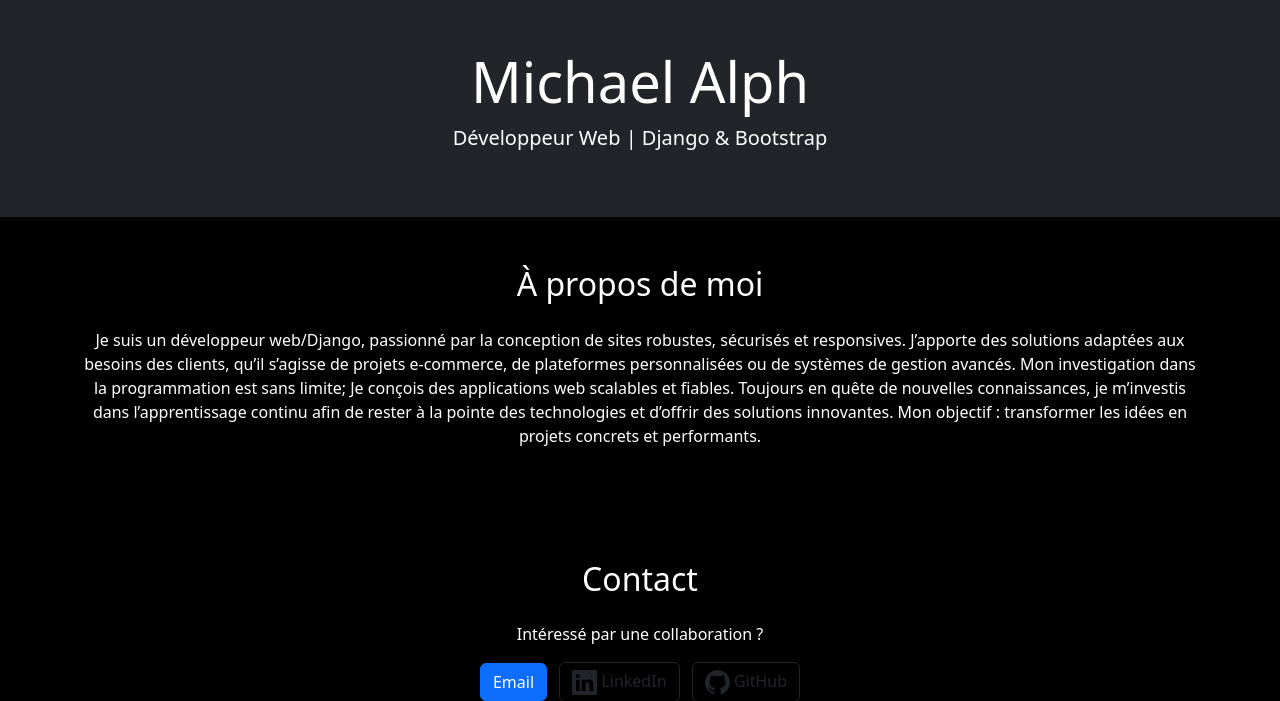
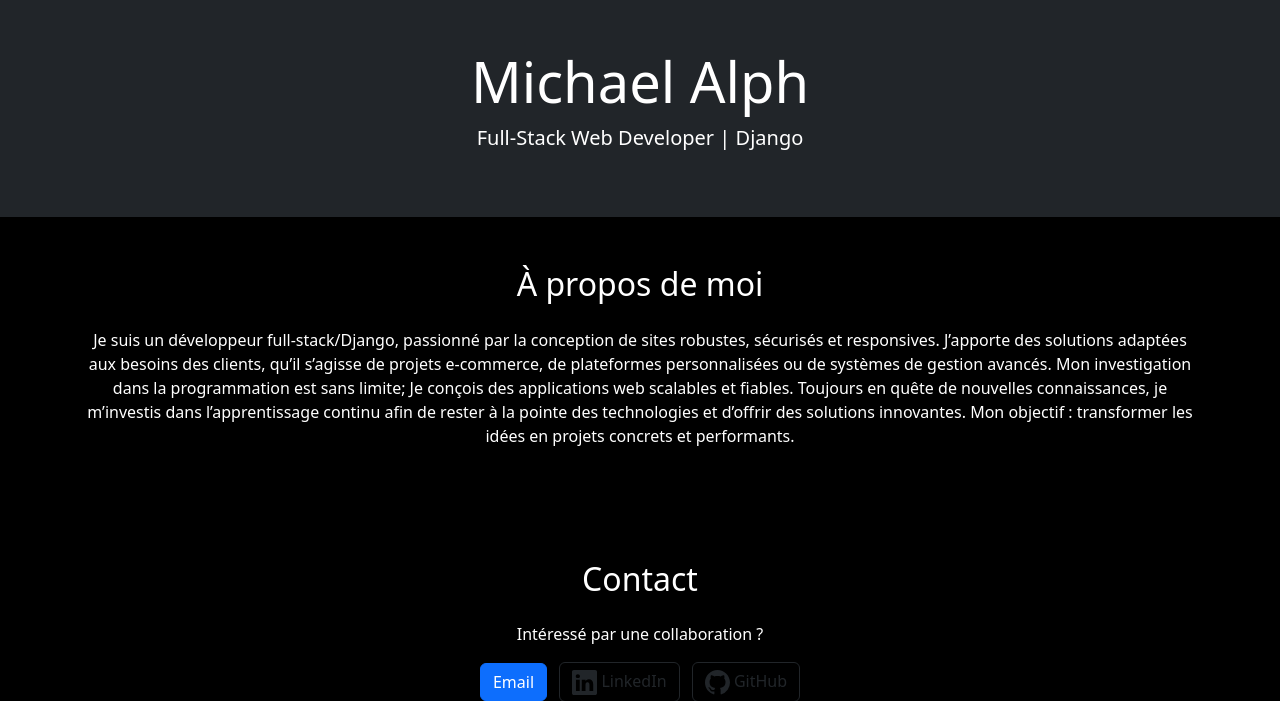
Before and after one commit to Michael-Alph/Portfolio, a Django app: page / in a window 1280 px wide. Shown: the top 701 px of the page. Run offline with Django 5.2, Linux system fonts and the light colour scheme.

Commit message:
replace by : (Full-Stack Web Developer | Django)

```diff
--- a/templates/profile/index.html
+++ b/templates/profile/index.html
@@ -12,7 +12,7 @@
     <header class="bg-dark text-white text-center py-5">
         <div class="container">
             <h1 class="display-4">Michael Alph</h1>
-            <p class="lead">Développeur Web | Django & Bootstrap</p>
+            <p class="lead"> Full-Stack Web Developer | Django </p>
         </div>
     </header>
 
@@ -21,7 +21,7 @@
             <h2 class="text-center mb-4">À propos de moi</h2>
             <div class="row">
                 <div class="col-md-20 w-100% mx-auto">
-                    <p class="text-center">Je suis un développeur web/Django, passionné par la conception de sites robustes, sécurisés et responsives. J’apporte des solutions adaptées aux besoins des clients, qu’il s’agisse de projets e-commerce, de plateformes personnalisées ou de systèmes de gestion avancés. Mon investigation dans la programmation est sans limite; Je conçois des applications web scalables et fiables.
+                    <p class="text-center">Je suis un développeur  full-stack/Django, passionné par la conception de sites robustes, sécurisés et responsives. J’apporte des solutions adaptées aux besoins des clients, qu’il s’agisse de projets e-commerce, de plateformes personnalisées ou de systèmes de gestion avancés. Mon investigation dans la programmation est sans limite; Je conçois des applications web scalables et fiables.
 
                     Toujours en quête de nouvelles connaissances, je m’investis dans l’apprentissage continu afin de rester à la pointe des technologies et d’offrir des solutions innovantes. Mon objectif : transformer les idées en projets concrets et performants.</p>
                 </div>
@@ -46,7 +46,7 @@
                 <i class="bi bi-linkedin"></i> LinkedIn
             </a>
 
-            <a href="https://github.com/Michal-Alph" class="btn btn-outline-dark">
+            <a href="https://github.com/Michael-Alph" class="btn btn-outline-dark">
                 <svg xmlns="http://www.w3.org/2000/svg" width="25" height="25" fill="currentColor" class="bi bi-github" viewBox="0 0 16 16">
                     <path d="M8 0C3.58 0 0 3.58 0 8c0 3.54 2.29 6.53 5.47 7.59.4.07.55-.17.55-.38 0-.19-.01-.82-.01-1.49-2.01.37-2.53-.49-2.69-.94-.09-.23-.48-.94-.82-1.13-.28-.15-.68-.52-.01-.53.63-.01 1.08.58 1.23.82.72 1.21 1.87.87 2.33.66.07-.52.28-.87.51-1.07-1.78-.2-3.64-.89-3.64-3.95 0-.87.31-1.59.82-2.15-.08-.2-.36-1.02.08-2.12 0 0 .67-.21 2.2.82.64-.18 1.32-.27 2-.27s1.36.09 2 .27c1.53-1.04 2.2-.82 2.2-.82.44 1.1.16 1.92.08 2.12.51.56.82 1.27.82 2.15 0 3.07-1.87 3.75-3.65 3.95.29.25.54.73.54 1.48 0 1.07-.01 1.93-.01 2.2 0 .21.15.46.55.38A8.01 8.01 0 0 0 16 8c0-4.42-3.58-8-8-8"/>
                 </svg>
```
